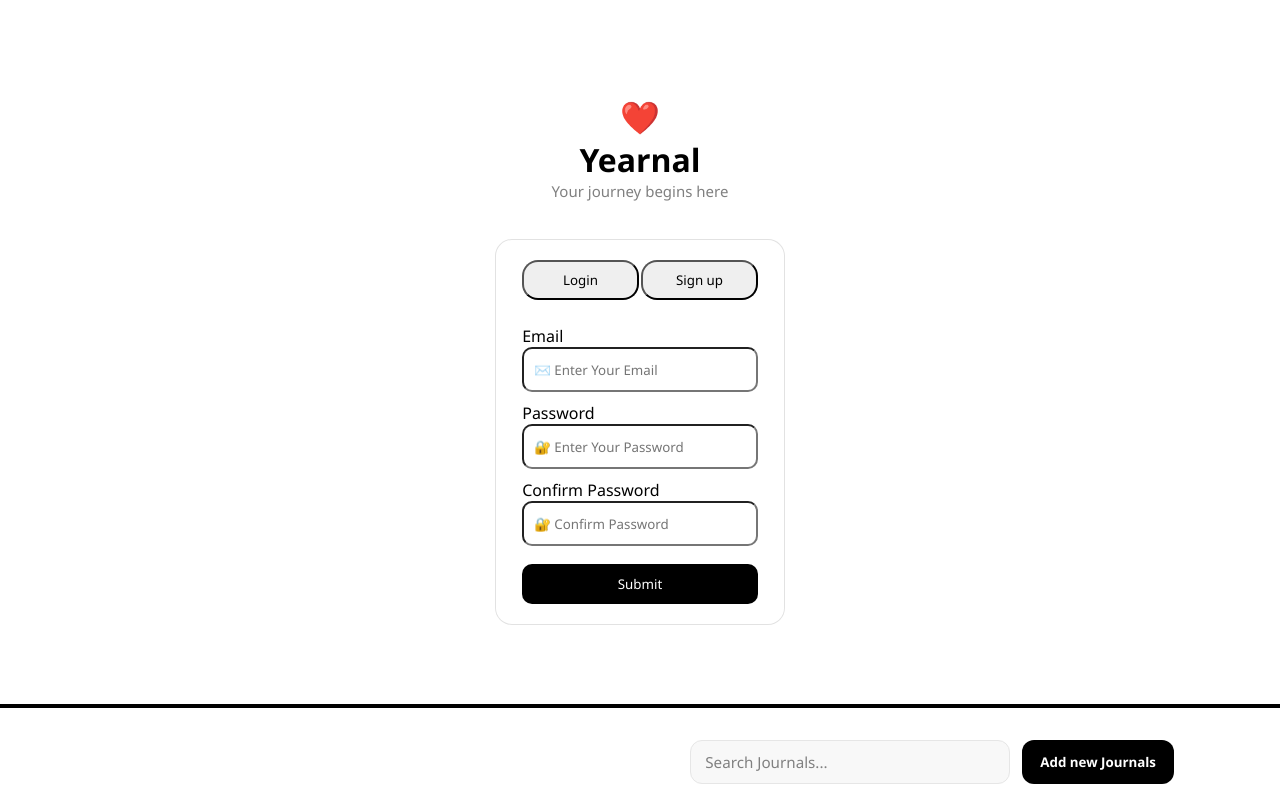
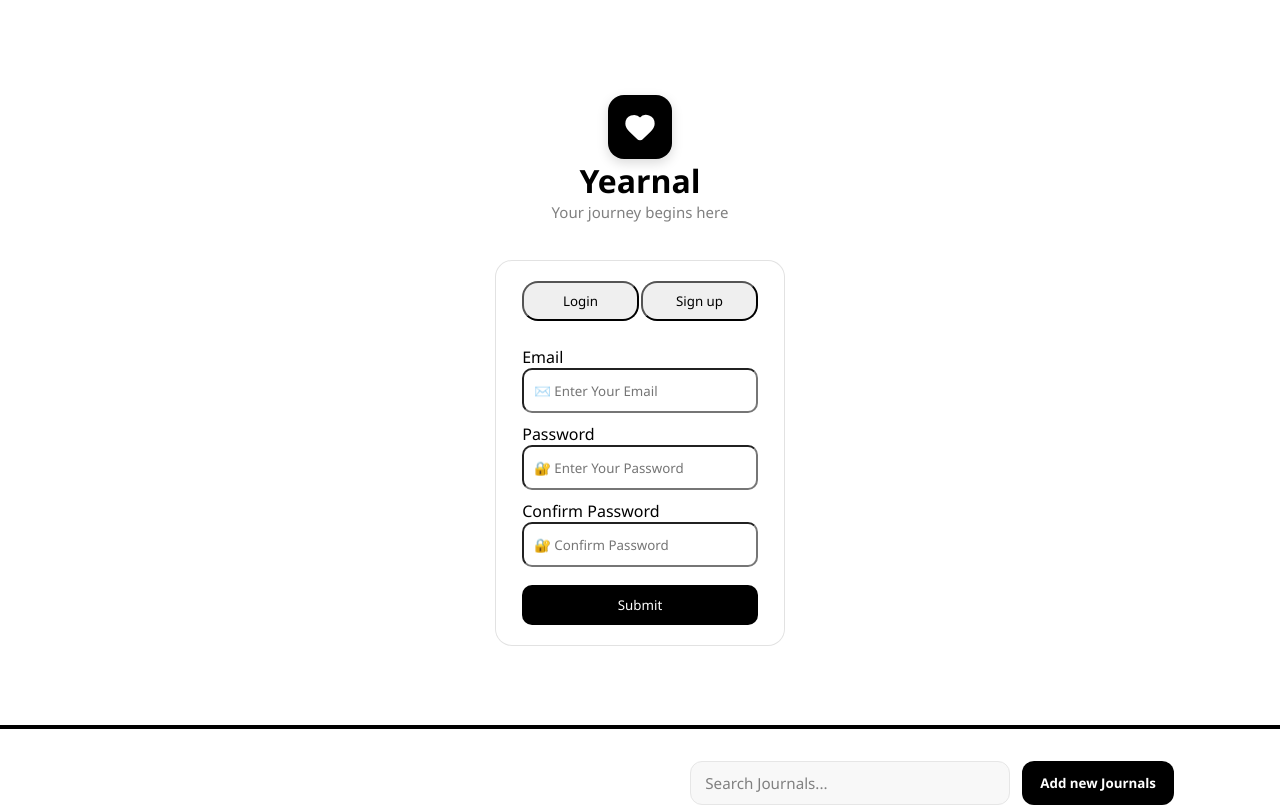
Before and after one commit to mohammedhassan37/Yearnal, a React (Vite) app in the folder client/: page / in a window 1280 px wide. Shown: the top 807 px of the page. Built offline with nearby package versions, Linux system fonts and the light colour scheme.

Commit message:
login update
added proper heart back

```diff
--- a/client/src/pages/Login.jsx
+++ b/client/src/pages/Login.jsx
@@ -1,11 +1,14 @@
 import "../Styles/Login.css";
+import { Heart } from "lucide-react";
 
 function Login() {
   return (
     <>
       <div className="LoginFormContainer">
         <div className="LoginFormIntroduction">
-          <h1 id="FormIntroHeart">❤️</h1>
+          <div className="LoginFormLogoBox">
+          <Heart className="LoginFormHeartIcon" />
+          </div>
           <h1 id="FormIntroTitle">Yearnal</h1>
           <p id="FormIntroText">Your journey begins here</p>
         </div>
```
